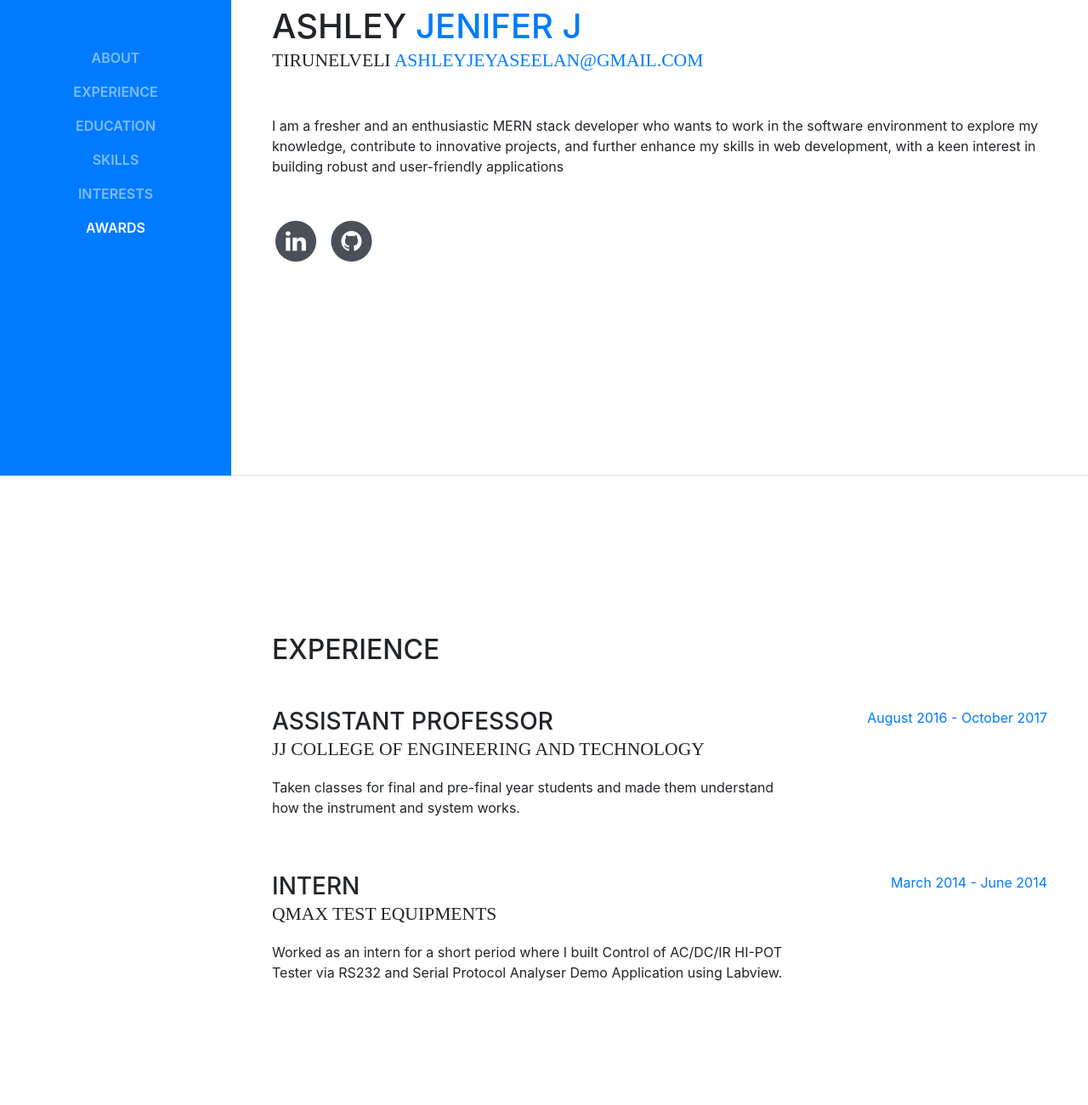
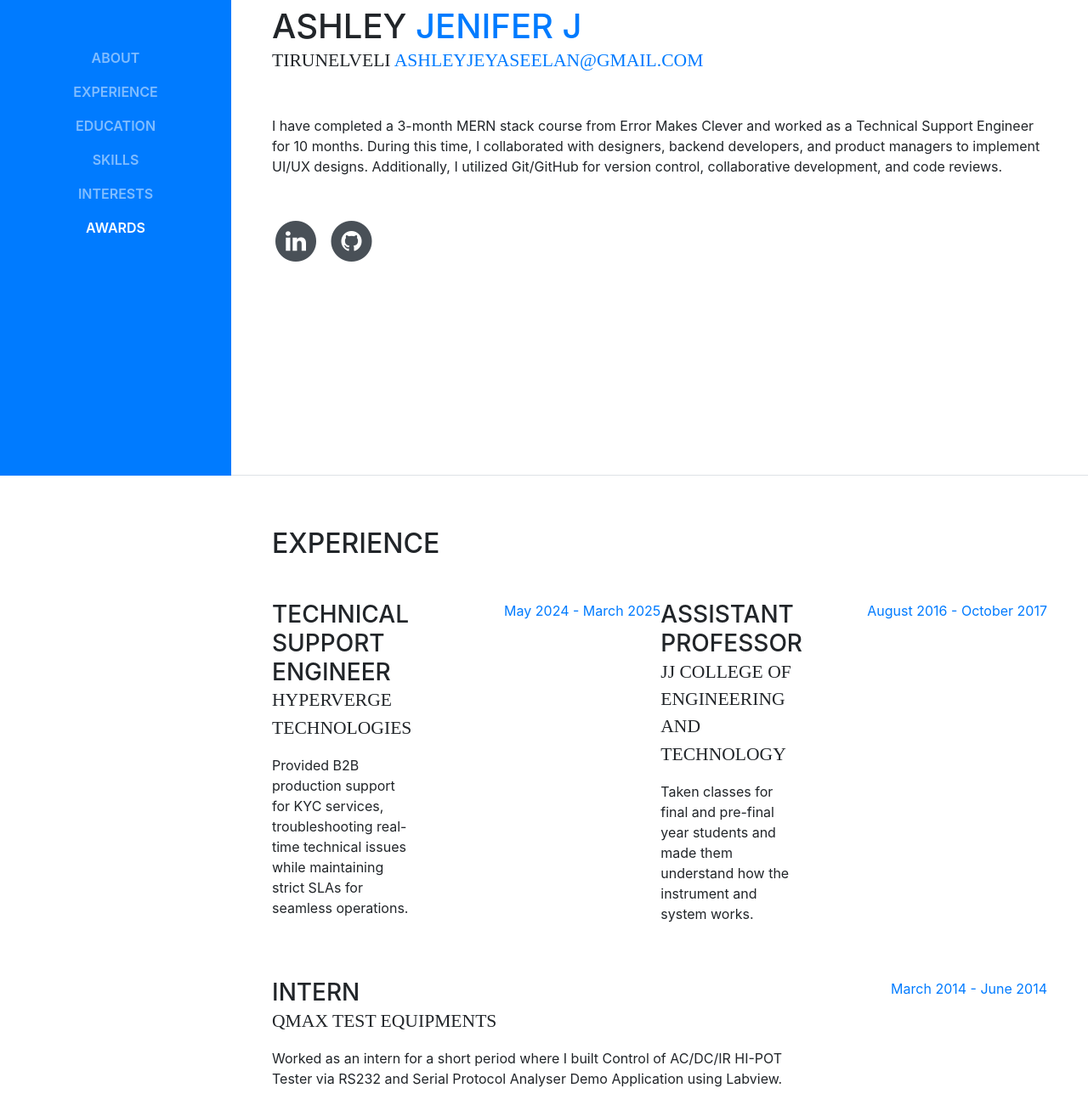
Before and after one commit to Ashley-Jenifer/portfolio, a website with bundled scripts: page index.html in a window 1280 px wide. Shown: the part 240-1541 px from the top of the page at 85% size. Built offline with nearby package versions, Linux system fonts and the light colour scheme; a web font is replaced by a local one.

Commit message:
Update index.html

```diff
--- a/index.html
+++ b/index.html
@@ -69,9 +69,7 @@
           <div class="subheading mb-5">Tirunelveli
             <a href="mailto:ashleyjeyaseelan@gmail.com">ashleyjeyaseelan@gmail.com</a>
           </div>
-          <p class="mb-5">I am a fresher and an enthusiastic MERN stack developer who wants to work in the software environment to
-            explore my knowledge, contribute to innovative projects, and further enhance my skills in web development, with a
-            keen interest in building robust and user-friendly applications</p>
+          <p class="mb-5">I have completed a 3-month MERN stack course from Error Makes Clever and worked as a Technical Support Engineer for 10 months. During this time, I collaborated with designers, backend developers, and product managers to implement UI/UX designs. Additionally, I utilized Git/GitHub for version control, collaborative development, and code reviews.</p>
           <ul class="list-inline list-social-icons mb-0">
 
             <li class="list-inline-item">
@@ -100,6 +98,15 @@
 
           <div class="resume-item d-flex flex-column flex-md-row mb-5">
             <div class="resume-content mr-auto">
+              <h3 class="mb-0">Technical Support Engineer </h3>
+              <div class="subheading mb-3">HyperVerge Technologies</div>
+              <p>Provided B2B production support for KYC services, troubleshooting real-time technical issues while maintaining strict SLAs for seamless operations.
+</p>
+            </div>
+            <div class="resume-date text-md-right">
+              <span class="text-primary">May 2024 - March 2025</span>
+            </div>
+ <div class="resume-content mr-auto">
               <h3 class="mb-0">Assistant Professor</h3>
               <div class="subheading mb-3">JJ College of Engineering and Technology</div>
               <p>Taken classes for final and pre-final year students and made them understand how the instrument and system works.</p>
```
